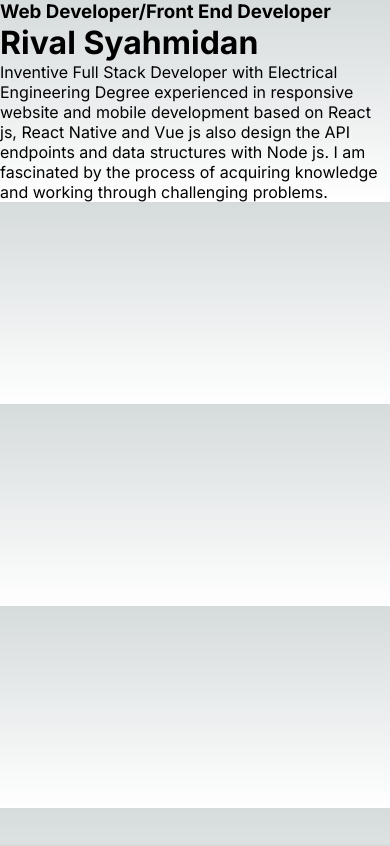
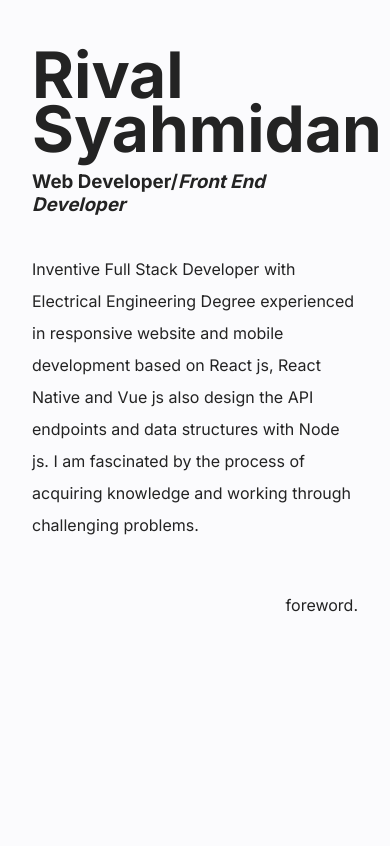
Before and after one commit to flamousz/portfolio, a Next.js app: page /foreword in a window 390 px wide. Shown: the top 846 px of the page. Built offline with nearby package versions, Linux system fonts and the light colour scheme.

Commit message:
styling in mobile display

```diff
--- a/src/app/foreword/components/TitleForeword.jsx
+++ b/src/app/foreword/components/TitleForeword.jsx
@@ -2,6 +2,6 @@
 export default function TitleForeword () {
 
     return(
-        <h3>Web Developer/<span>Front End Developer</span></h3>
+        <h3>Web Developer/<i>Front End Developer</i></h3>
     )
 }
--- a/src/app/foreword/page.jsx
+++ b/src/app/foreword/page.jsx
@@ -1,13 +1,15 @@
+import styles from "../styles/foreword.module.css";
 import DescriptionForeword from "./components/DescriptionForeword";
 import NameForeword from "./components/NameForeword";
 import TitleForeword from "./components/TitleForeword";
 
 export default function Foreword() {
 	return (
-		<>
+		<main className={styles.main}>
+			<NameForeword />
 			<TitleForeword />
-			<NameForeword />
-            <DescriptionForeword/>
-		</>
+			<DescriptionForeword />
+			<p>foreword.</p>
+		</main>
 	);
 }
--- a/src/app/globals.css
+++ b/src/app/globals.css
@@ -1,107 +1,58 @@
 :root {
-  --max-width: 1100px;
-  --border-radius: 12px;
-  --font-mono: ui-monospace, Menlo, Monaco, 'Cascadia Mono', 'Segoe UI Mono',
-    'Roboto Mono', 'Oxygen Mono', 'Ubuntu Monospace', 'Source Code Pro',
-    'Fira Mono', 'Droid Sans Mono', 'Courier New', monospace;
+  /* COLOR */
+  --BGCOLOR: #FBFBFD;
+  --DEFAULT-FONT-COLOR: #232323;
+  --BORDER-COLOR: red;
 
-  --foreground-rgb: 0, 0, 0;
-  --background-start-rgb: 214, 219, 220;
-  --background-end-rgb: 255, 255, 255;
+  /* BORDER */
+  --BORDER-DUMMY: 2px dotted var(--BORDER-COLOR);
 
-  --primary-glow: conic-gradient(
-    from 180deg at 50% 50%,
-    #16abff33 0deg,
-    #0885ff33 55deg,
-    #54d6ff33 120deg,
-    #0071ff33 160deg,
-    transparent 360deg
-  );
-  --secondary-glow: radial-gradient(
-    rgba(255, 255, 255, 1),
-    rgba(255, 255, 255, 0)
-  );
-
-  --tile-start-rgb: 239, 245, 249;
-  --tile-end-rgb: 228, 232, 233;
-  --tile-border: conic-gradient(
-    #00000080,
-    #00000040,
-    #00000030,
-    #00000020,
-    #00000010,
-    #00000010,
-    #00000080
-  );
-
-  --callout-rgb: 238, 240, 241;
-  --callout-border-rgb: 172, 175, 176;
-  --card-rgb: 180, 185, 188;
-  --card-border-rgb: 131, 134, 135;
 }
 
-@media (prefers-color-scheme: dark) {
+@media (prefers-color-scheme: darks) {
   :root {
-    --foreground-rgb: 255, 255, 255;
-    --background-start-rgb: 0, 0, 0;
-    --background-end-rgb: 0, 0, 0;
-
-    --primary-glow: radial-gradient(rgba(1, 65, 255, 0.4), rgba(1, 65, 255, 0));
-    --secondary-glow: linear-gradient(
-      to bottom right,
-      rgba(1, 65, 255, 0),
-      rgba(1, 65, 255, 0),
-      rgba(1, 65, 255, 0.3)
-    );
-
-    --tile-start-rgb: 2, 13, 46;
-    --tile-end-rgb: 2, 5, 19;
-    --tile-border: conic-gradient(
-      #ffffff80,
-      #ffffff40,
-      #ffffff30,
-      #ffffff20,
-      #ffffff10,
-      #ffffff10,
-      #ffffff80
-    );
-
-    --callout-rgb: 20, 20, 20;
-    --callout-border-rgb: 108, 108, 108;
-    --card-rgb: 100, 100, 100;
-    --card-border-rgb: 200, 200, 200;
+    /* COLOR */
+    --BGCOLOR: black;
+    --DEFAULT-FONT-COLOR: white;
   }
 }
 
-* {
+
+/* || RESET */
+*,
+*::before,
+*::after {
   box-sizing: border-box;
   padding: 0;
   margin: 0;
 }
 
-html,
-body {
-  max-width: 100vw;
-  overflow-x: hidden;
+img {
+  display: block;
+  width: 100%;
+  height: auto;
+}
+
+html {
+  scroll-behavior: smooth;
 }
 
 body {
-  color: rgb(var(--foreground-rgb));
-  background: linear-gradient(
-      to bottom,
-      transparent,
-      rgb(var(--background-end-rgb))
-    )
-    rgb(var(--background-start-rgb));
+  max-width: 100vw;
+  min-height: 100vh;
+  color: var(--DEFAULT-FONT-COLOR);
+  background: var(--BGCOLOR);
+  overflow-x: hidden;
+  padding: 0 2em;
+}
+
+input,
+button,
+textarea {
+  font-size: inherit;
 }
 
 a {
   color: inherit;
   text-decoration: none;
 }
-
-@media (prefers-color-scheme: dark) {
-  html {
-    color-scheme: dark;
-  }
-}
--- /dev/null
+++ b/src/app/styles/foreword.module.css
@@ -0,0 +1,25 @@
+.main {
+	display: flex;
+	flex-direction: column;
+    margin: 3em auto;
+}
+
+.main > h1 {
+    font-size: 4rem;
+    margin-bottom: .2em;
+    line-height: .85em;
+}
+
+.main > h3 {
+    margin-bottom: 2em  ;
+}
+
+.main > p {
+    line-height: 2em;
+}
+
+.main :nth-child(4) {
+    display: flex;
+    margin-top: 3em;
+    justify-content: flex-end;
+}
```
